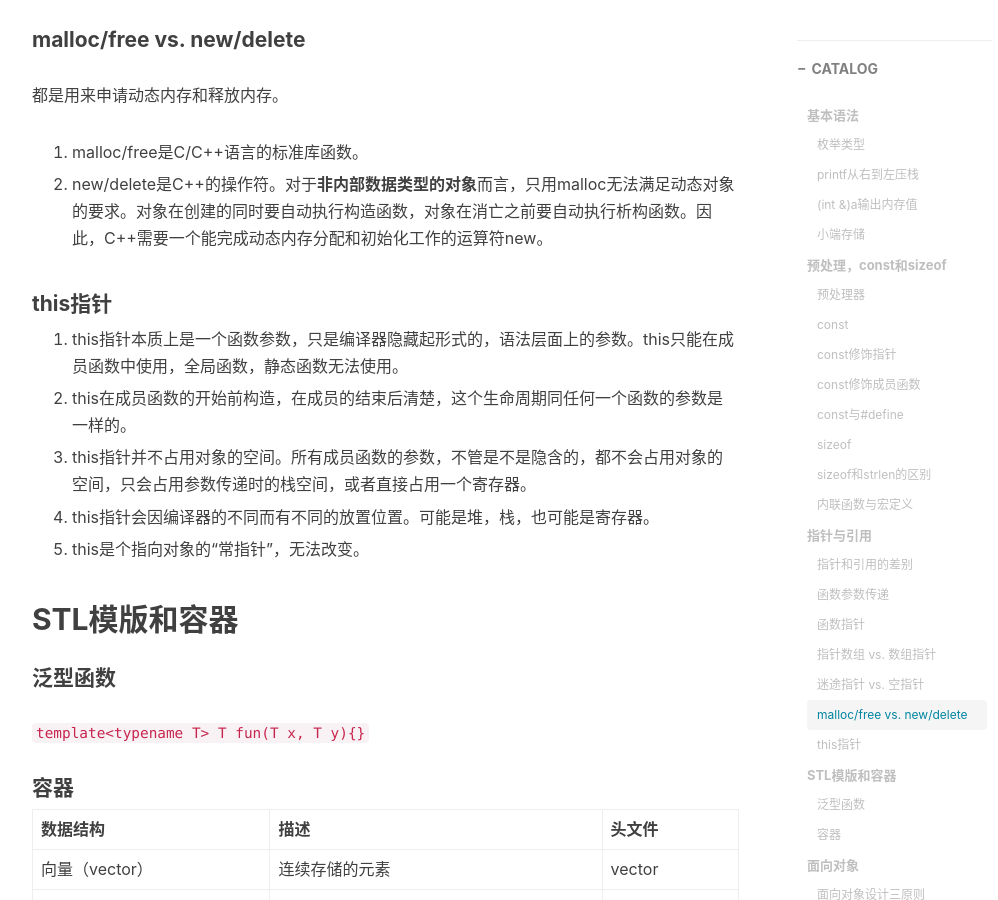
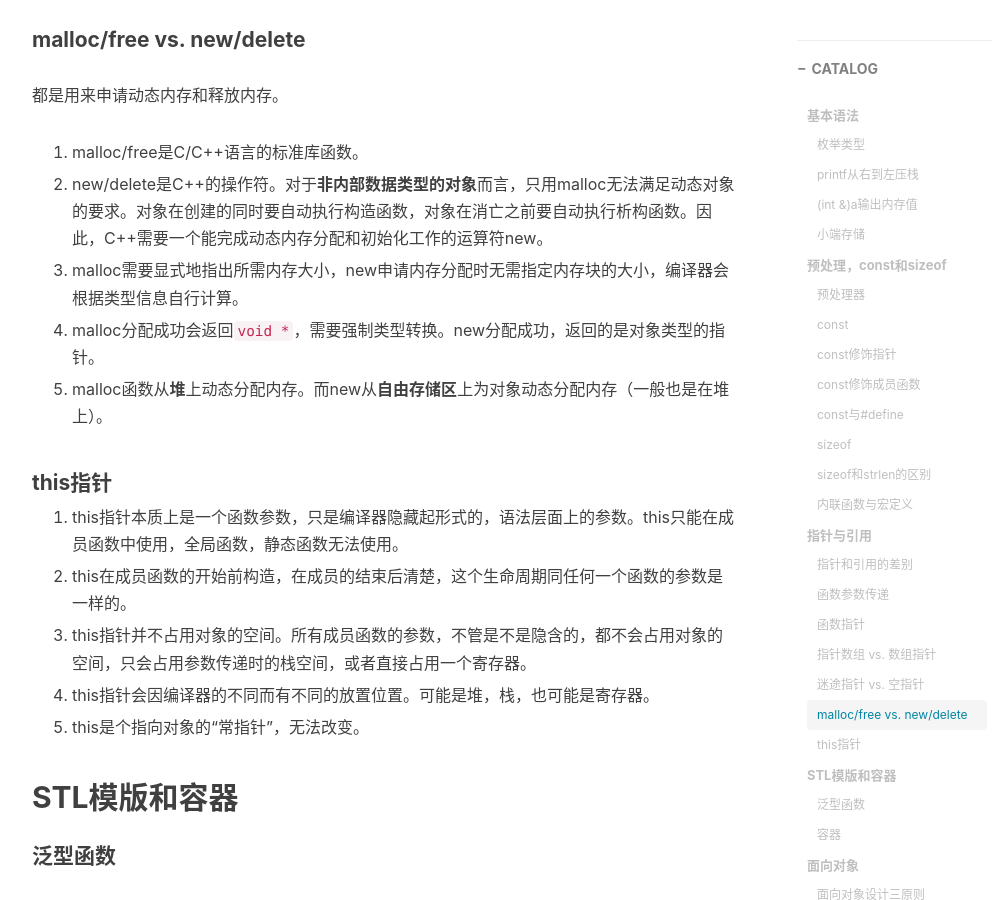
Before and after one commit to StephenRi/StephenRi.github.io, a Jekyll site: the page built from _posts/2018-03-02-[Learning]C++语言笔记.md, in a window 1280 px wide and 900 px high, scrolled down 5739 px. Shown: the whole window, without its empty margins (233-1231 px from the left). Built offline with Jekyll 4.4.1, drawn with Linux system fonts in a browser that asks for light colours; nearby versions of some CDN libraries; comment, search, counter and statistics services are not loaded.

```diff
--- a/_posts/2018-03-02-[Learning]C++语言笔记.md
+++ b/_posts/2018-03-02-[Learning]C++语言笔记.md
@@ -183,6 +183,12 @@ char *strA(){
 
 2. new/delete是C++的操作符。对于**非内部数据类型的对象**而言，只用malloc无法满足动态对象的要求。对象在创建的同时要自动执行构造函数，对象在消亡之前要自动执行析构函数。因此，C++需要一个能完成动态内存分配和初始化工作的运算符new。
 
+3. malloc需要显式地指出所需内存大小，new申请内存分配时无需指定内存块的大小，编译器会根据类型信息自行计算。
+
+4. malloc分配成功会返回`void *`，需要强制类型转换。new分配成功，返回的是对象类型的指针。
+
+5. malloc函数从**堆**上动态分配内存。而new从**自由存储区**上为对象动态分配内存（一般也是在堆上）。
+
 #### this指针
 
 1. this指针本质上是一个函数参数，只是编译器隐藏起形式的，语法层面上的参数。this只能在成员函数中使用，全局函数，静态函数无法使用。
```
Also changed, not shown: _posts/2018-08-26-[iRead]浮生六记.md (added, +28 -0 lines).
